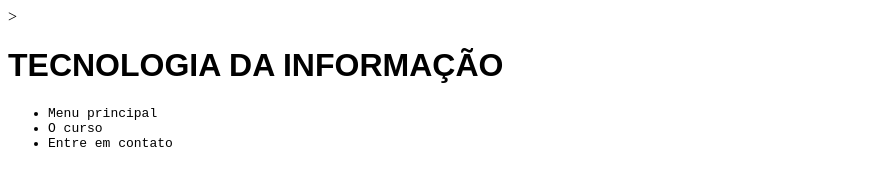
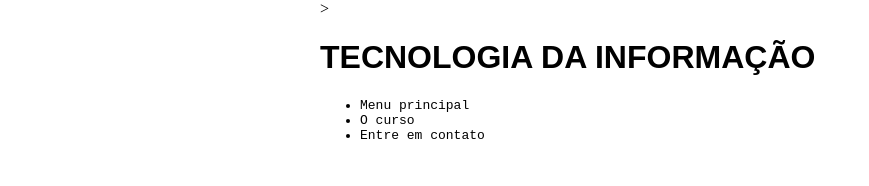
Before and after one commit to dusdashf88/sitetecinfo, a plain HTML site: page index.html in a window 1280 px wide. Shown: the whole page, without its empty margins (0-869 px from the left). Drawn offline with Linux system fonts and the light colour scheme.

Commit message:
Inserindo título e diminuindo tamanho da página

```diff
--- a/estilo.css
+++ b/estilo.css
@@ -5,3 +5,7 @@ h1{
 li{
 	font-family: monospace;
 }
+body{
+	width: 50%;
+	margin: auto;
+}
--- a/index.html
+++ b/index.html
@@ -6,6 +6,9 @@
 	<meta charset="utf-8"/>
 	<meta name="description" content="TECINFO">
 	<meta name="keywords" content="TECNOLOGIA DA INFORMAÇÃO">
+
+	<title>Curso TecInfo</title>
+
 </head>
 
 <body>
```
